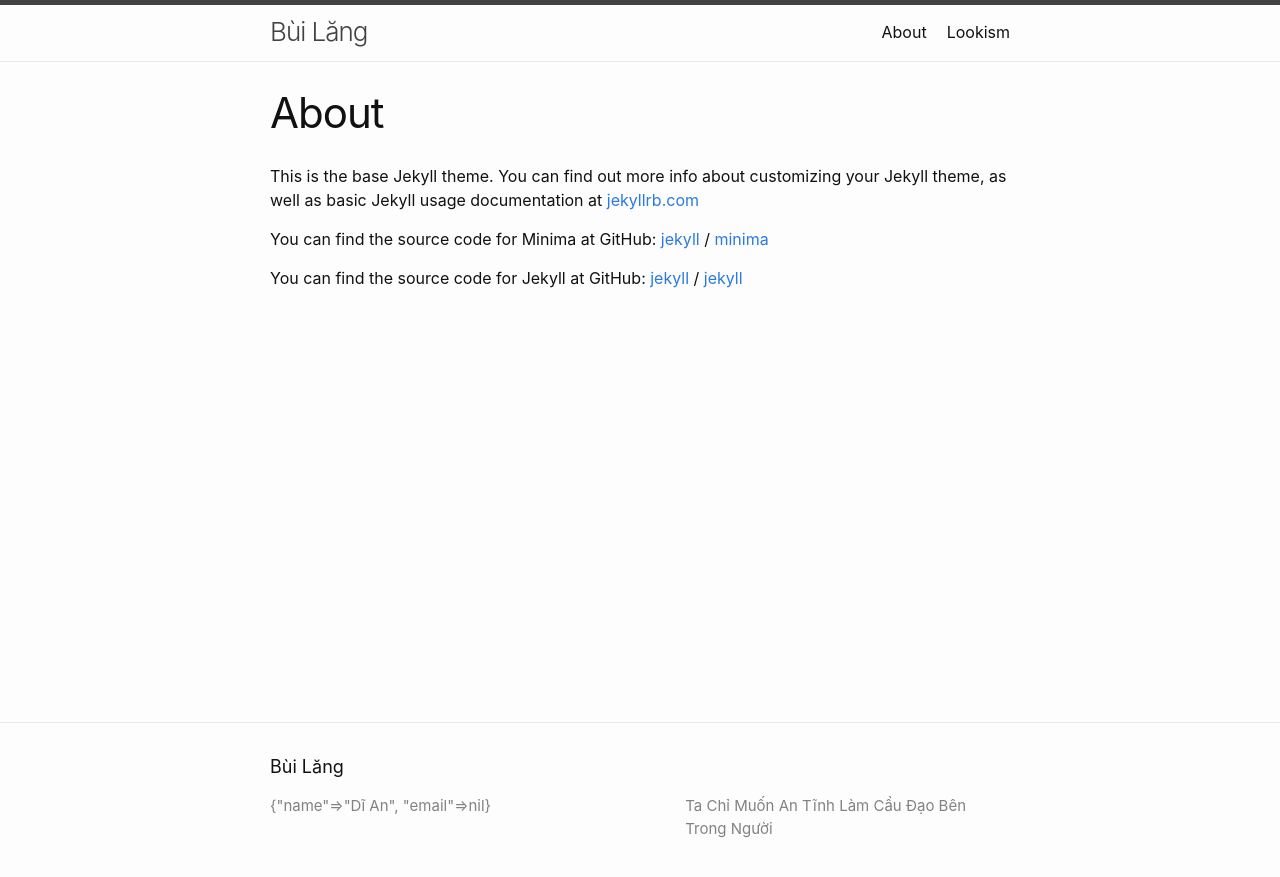
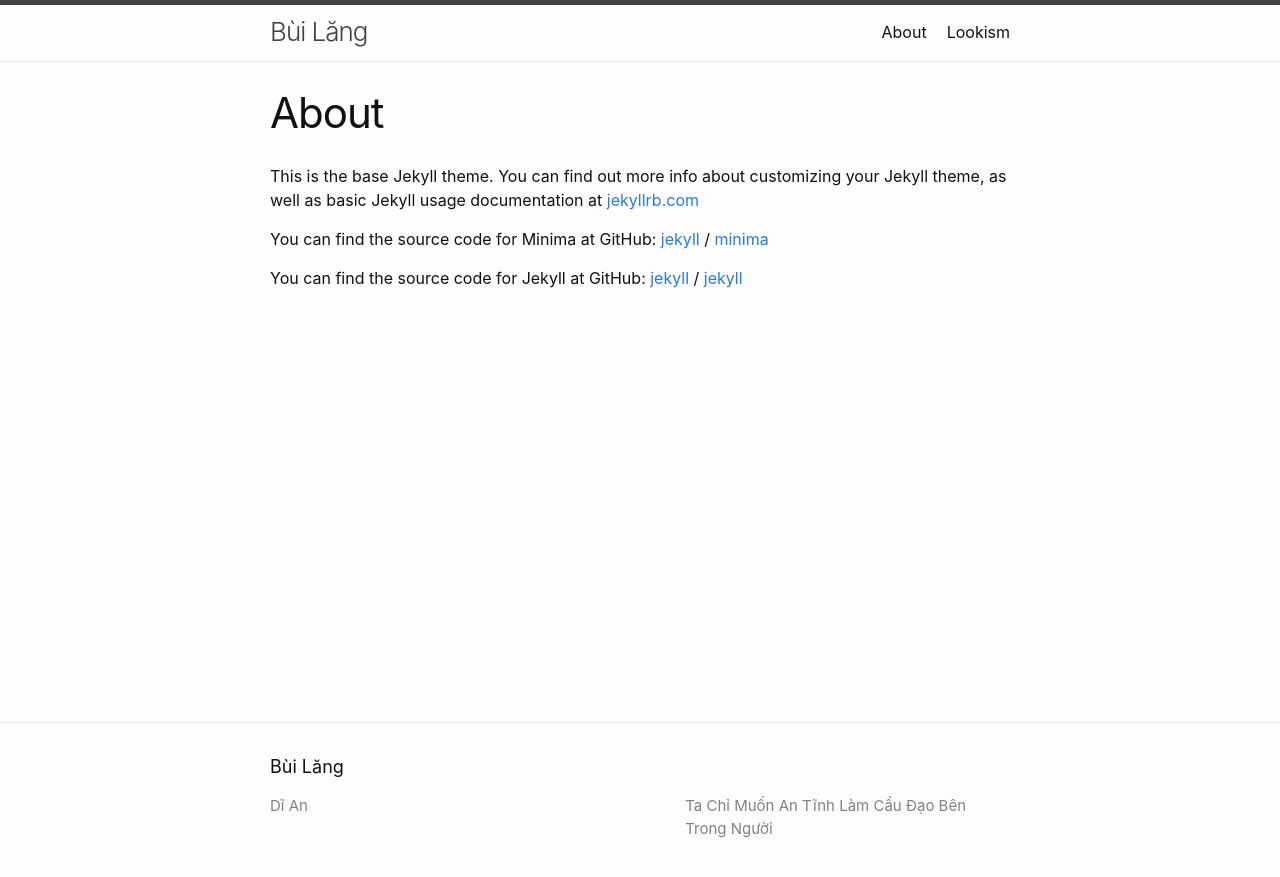
Before and after one commit to bui-lang/bui-lang.github.io, a Jekyll site: the page built from about.markdown, in a window 1280 px wide. Shown: the top 877 px of the page. Built offline with Jekyll 4.4.1, drawn with Linux system fonts in a browser that asks for light colours; part of the change alters nothing that is shown.

Commit message:
Update _config.yml

```diff
--- a/_config.yml
+++ b/_config.yml
@@ -19,9 +19,8 @@
 # in the templates via {{ site.myvariable }}.
 
 title: Bùi Lăng
-author:
-  name: Dĩ An
-  email:
+author: Dĩ An
+email:
 
 description: >- # this means to ignore newlines until "baseurl:"
   Ta Chỉ Muốn An Tĩnh Làm Cẩu Đạo Bên Trong Người
```
